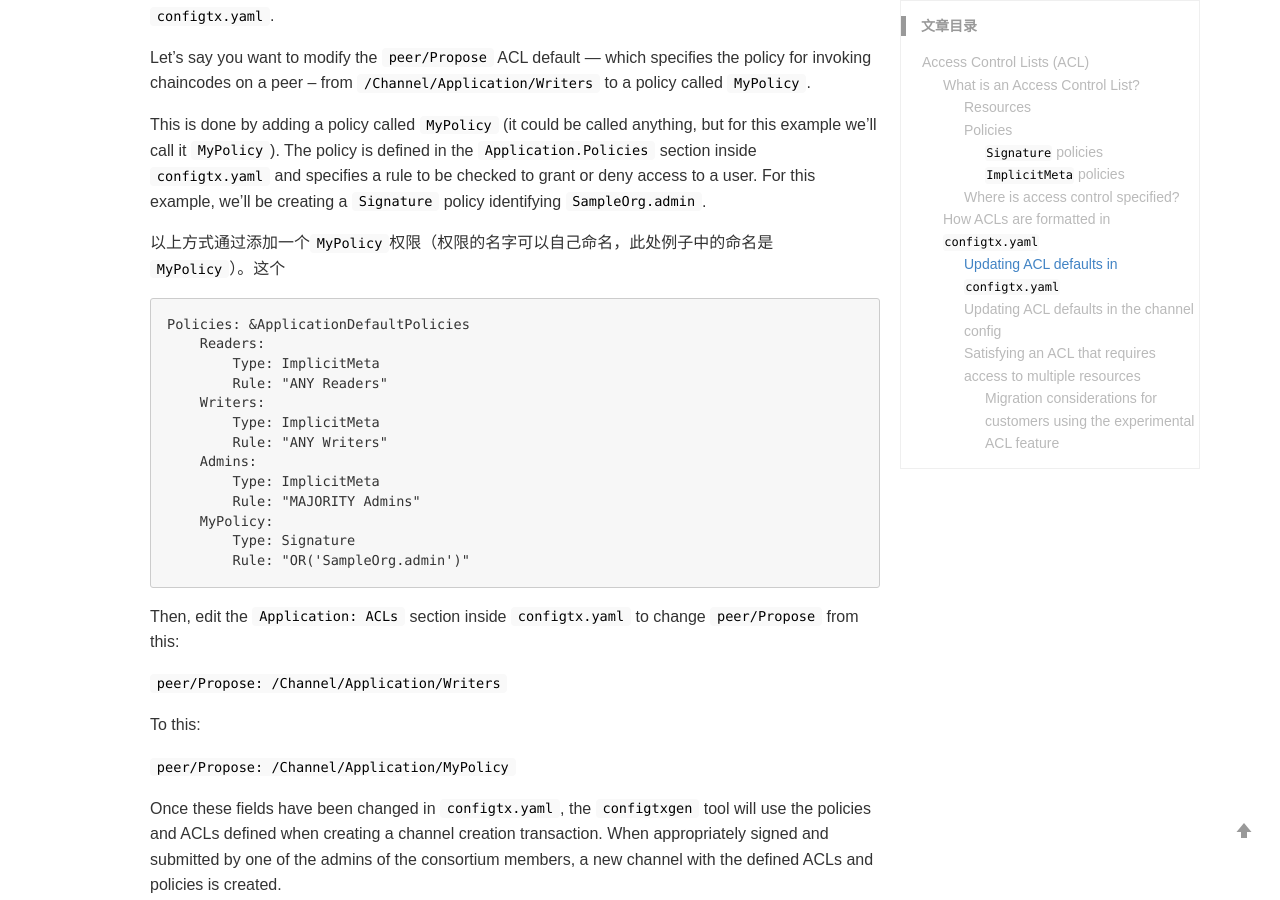
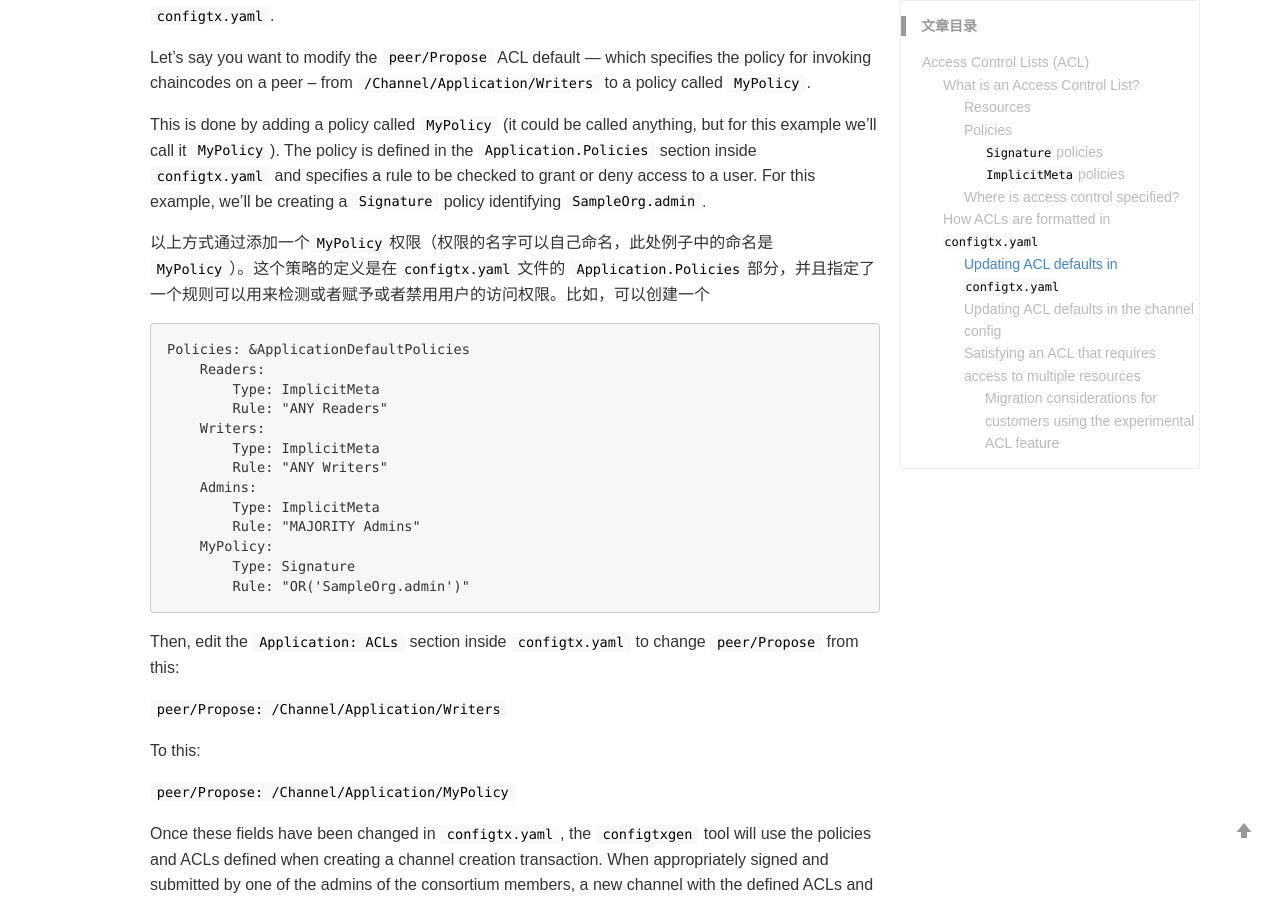
Before and after one commit to nox60/nox60.github.io, a Jekyll site: the page built from _posts/2019-8-18-Access-Control-Lists-(ACL).md, in a window 1280 px wide and 900 px high, scrolled down 4164 px. Built offline with Jekyll 4.4.1, drawn with Linux system fonts in a browser that asks for light colours; our own code applies the rules of GitHub Pages for plain Markdown files; comment, search, counter and statistics services are not loaded.

Commit message:
modify files

````diff
--- a/_posts/2019-8-18-Access-Control-Lists-(ACL).md
+++ b/_posts/2019-8-18-Access-Control-Lists-(ACL).md
@@ -191,7 +191,7 @@ but for this example we'll call it `MyPolicy`). The policy is defined in the
 checked to grant or deny access to a user. For this example, we'll be creating a
 `Signature` policy identifying `SampleOrg.admin`.
 
-以上方式通过添加一个`MyPolicy`权限（权限的名字可以自己命名，此处例子中的命名是 `MyPolicy`）。这个
+以上方式通过添加一个`MyPolicy`权限（权限的名字可以自己命名，此处例子中的命名是 `MyPolicy`）。这个策略的定义是在`configtx.yaml`文件的  `Application.Policies`部分，并且指定了一个规则可以用来检测或者赋予或者禁用用户的访问权限。比如，可以创建一个
 
 ```
 Policies: &ApplicationDefaultPolicies
````
